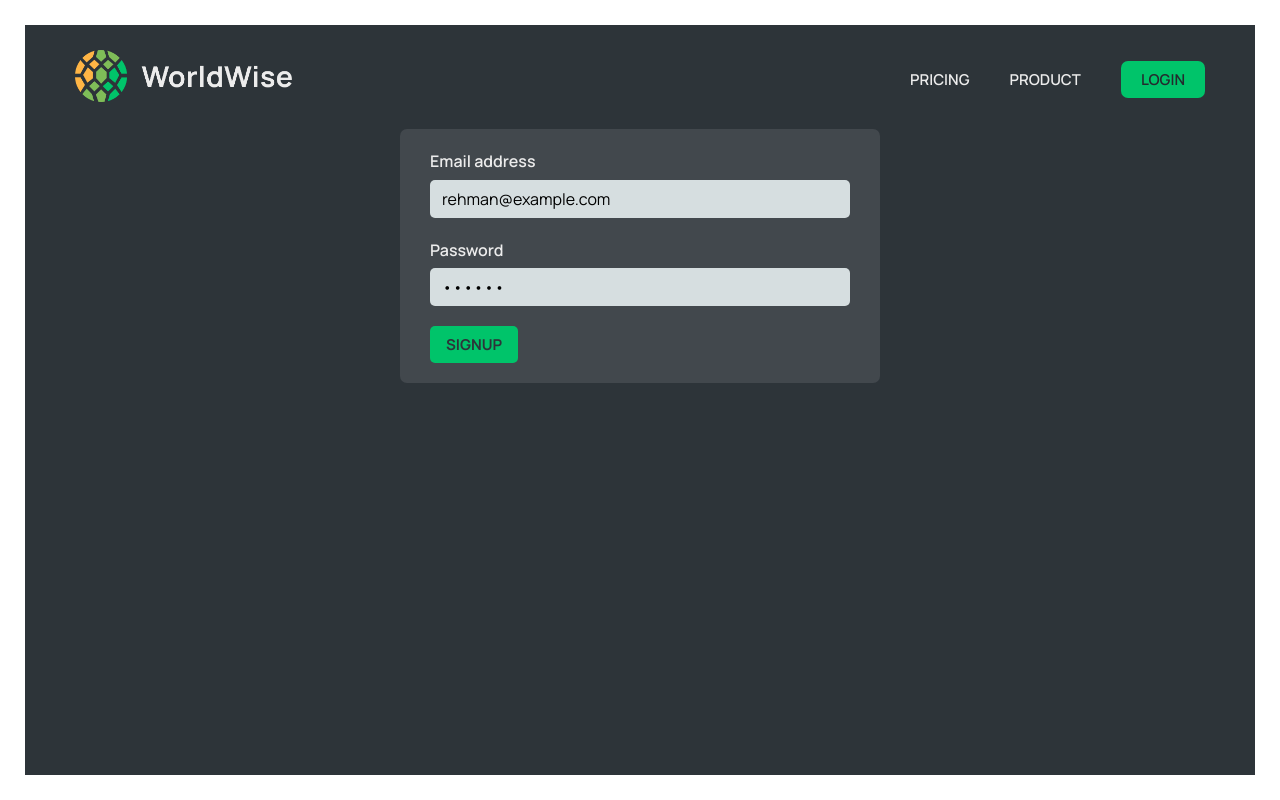
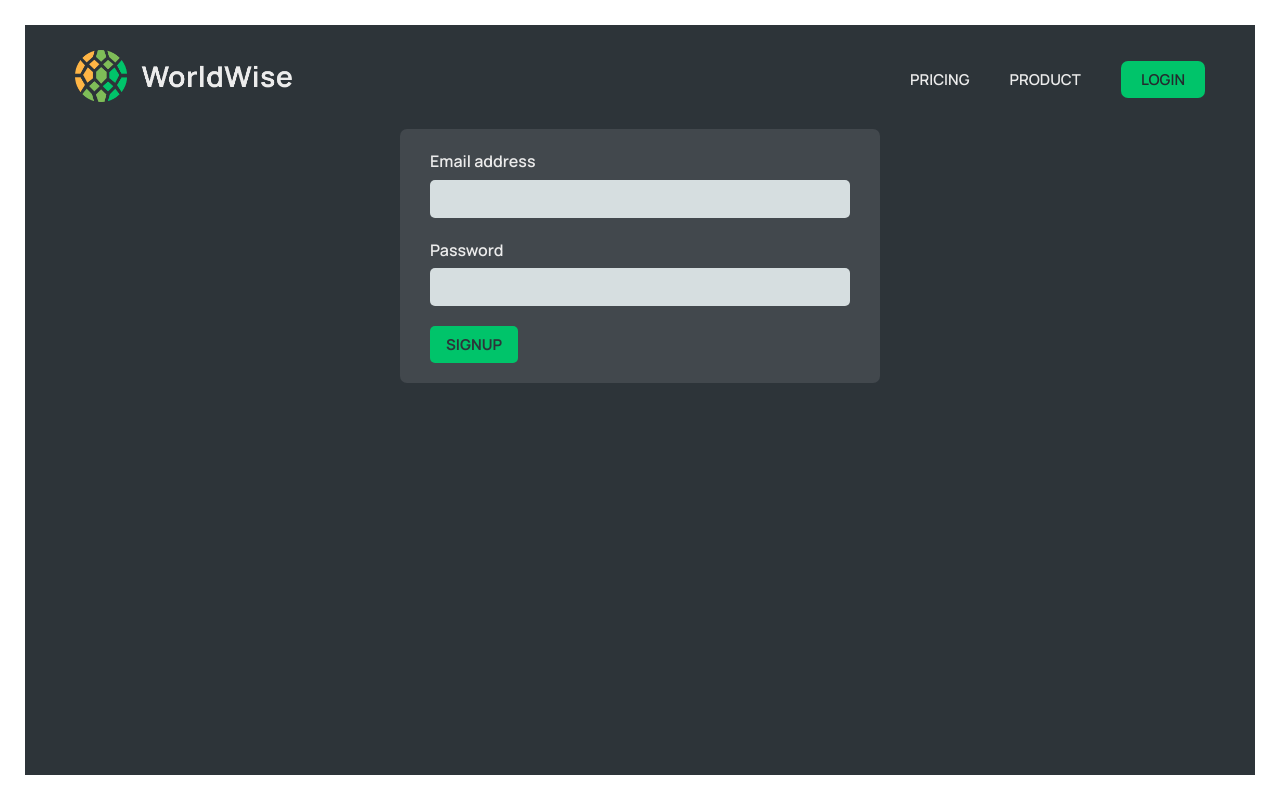
Before and after one commit to RehmanAli10/WorldWiseUpdated, a React (Vite) app: page /signup in a window 1280 px wide. Built offline with nearby package versions, Linux system fonts and the light colour scheme.

Commit message:
refatcored

```diff
--- a/src/App.jsx
+++ b/src/App.jsx
@@ -1,5 +1,6 @@
 import { BrowserRouter, Navigate, Route, Routes } from "react-router-dom";
 import { Suspense, lazy } from "react";
+import { Toaster } from "react-hot-toast";
 
 import CityList from "./components/CityList.jsx";
 import CountryList from "./components/CountryList.jsx";
@@ -61,6 +62,26 @@ function App() {
         </BrowserRouter>
       </Suspense>
       {/* </AuthProvider> */}
+      <Toaster
+        position="top-center"
+        gutter={12}
+        containerStyle={{ margin: "8px" }}
+        toastOptions={{
+          success: {
+            duration: 3000,
+          },
+          error: {
+            duration: 5000,
+          },
+          style: {
+            fontSize: "16px",
+            maxWidth: "500px",
+            padding: "16px 24px",
+            backgroundColor: "var(--color--grey-0)",
+            color: "var(--color--grey-700)",
+          },
+        }}
+      />
     </QueryClientProvider>
   );
 }
--- a/src/pages/Login.jsx
+++ b/src/pages/Login.jsx
@@ -4,13 +4,16 @@ import Button from "../components/Button";
 import { useNavigate } from "react-router-dom";
 
 import styles from "./Login.module.css";
+import { useLogin } from "../hooks/useLogin";
 
 function Login() {
   // PRE-FILLED FOR DEVELOPMENT PURPOSES
-  const [email, setEmail] = useState("rehman@example.com");
-  const [password, setPassword] = useState("qwerty");
+  const [email, setEmail] = useState("");
+  const [password, setPassword] = useState("");
 
   const navigate = useNavigate();
+
+  const { login, isLoggingIn } = useLogin();
 
   // const { login, isAuthenticated } = useAuth();
 
@@ -22,9 +25,10 @@ function Login() {
   // );
 
   function handleSubmit(e) {
+    if (!email || !password) return;
+
     e.preventDefault();
-    navigate("/app", { replace: true });
-    // login(email, password);
+    login({ email, password });
   }
 
   return (
--- a/src/pages/Signup.jsx
+++ b/src/pages/Signup.jsx
@@ -1,20 +1,22 @@
-import { useEffect, useState } from "react";
+import { useState } from "react";
 import PageNav from "../components/PageNav";
 import Button from "../components/Button";
-import { useNavigate } from "react-router-dom";
 
 import styles from "./Login.module.css";
+import { useSignup } from "../hooks/useSignup";
 
 function Signup() {
-  // PRE-FILLED FOR DEVELOPMENT PURPOSES
-  const [email, setEmail] = useState("rehman@example.com");
-  const [password, setPassword] = useState("qwerty");
+  const [email, setEmail] = useState("");
+  const [password, setPassword] = useState("");
 
-  const navigate = useNavigate();
+  const { signup, isLoading } = useSignup();
 
   function handleSubmit(e) {
     e.preventDefault();
-    navigate("/login", { replace: true });
+    signup({ email, password });
+
+    setEmail("");
+    setPassword("");
   }
 
   return (
@@ -42,9 +44,7 @@ function Signup() {
         </div>
 
         <div className={styles.buttons}>
-          <Button type="primary" onClick={() => navigate("/signup")}>
-            Signup
-          </Button>
+          <Button type="primary">Signup</Button>
         </div>
       </form>
     </main>
```
